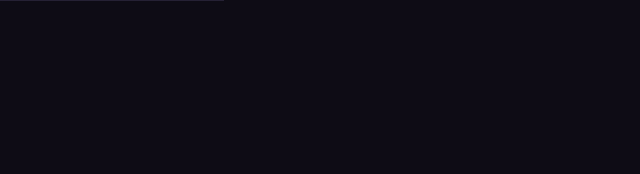
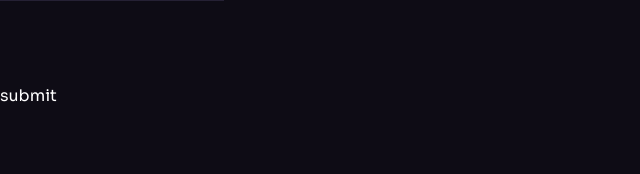
Before and after one commit to Sapna190/Brain-wave, a React (Vite) app: page / in a window 1280 px wide. Shown: the top 174 px of the page, without its empty margins (0-640 px from the left). Built offline with nearby package versions, Linux system fonts and the light colour scheme.

Commit message:
new component

```diff
--- a/src/components/Header.jsx
+++ b/src/components/Header.jsx
@@ -8,7 +8,11 @@
     <div className="flex intems-center px-5 lg:px-7.5 xl:px-10 max-lg:py-4"></div>
      <a className="block w-[12rem] xl:mr-8" href="#hero">
         <image src={brainwave} width={190} height={40} />
+
      </a>
+    </div>
+    <div>
+      <button>submit</button>
     </div>
     </>
   )
```
Also changed, not shown: src/components/Hero.jsx (added).
